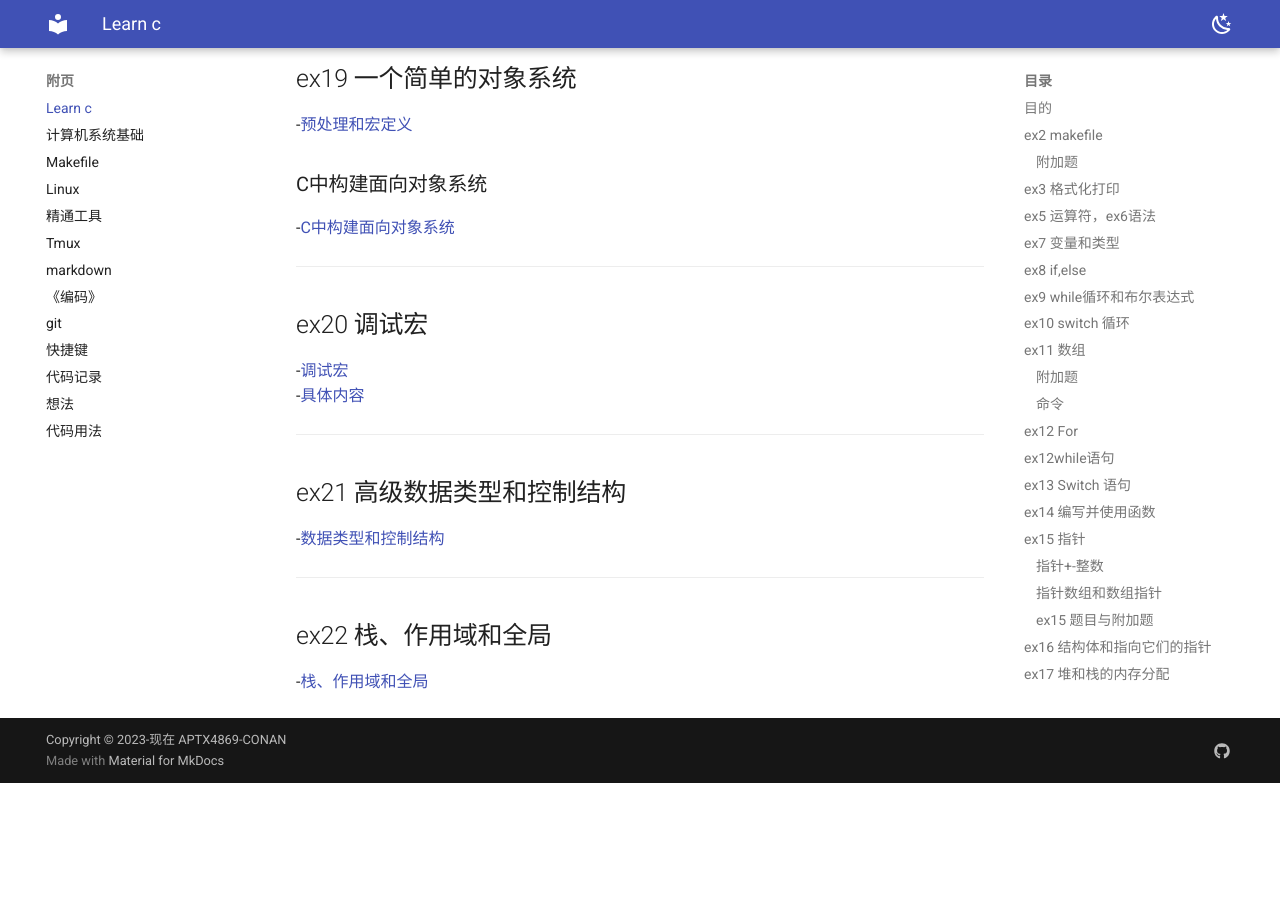
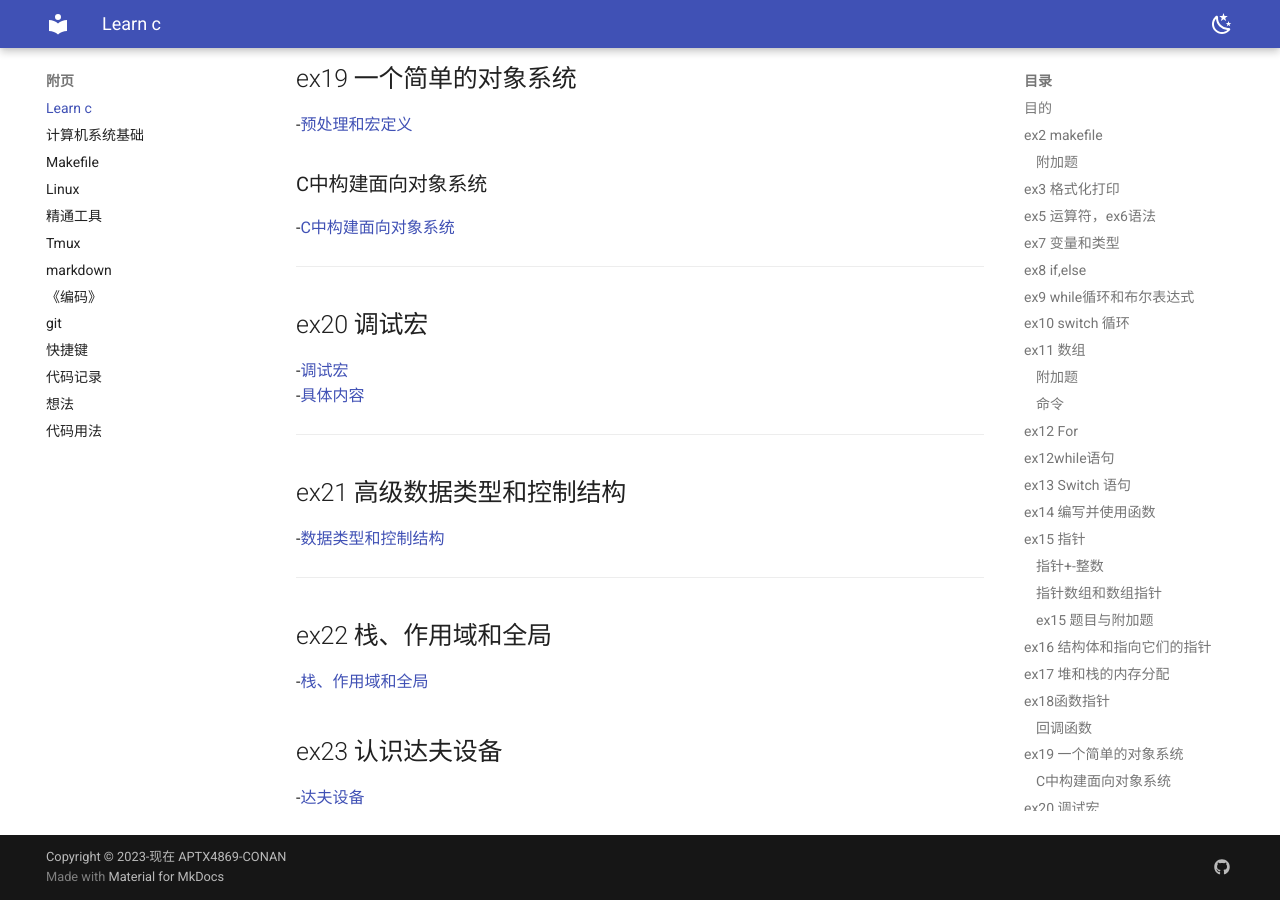
Before and after one commit to APTX4869-CONAN/zzp-blog, an MkDocs documentation site: the page built from docs/appendix/c.md, in a window 1280 px wide and 900 px high, scrolled down 10195 px. Built offline with MkDocs 1.6.1 and Material for MkDocs 9.7.7, drawn with Linux system fonts in a browser that asks for light colours; before the commit the page ends 10978 px from its top, so only the background shows below that.

Commit message:
2023-12-22_15:45:25 update

```diff
--- a/docs/appendix/c.md
+++ b/docs/appendix/c.md
@@ -270,5 +270,9 @@ int (*compare_cb)(int a, int b)
 
 
 ***
+
 ## ex22 栈、作用域和全局
 -[栈、作用域和全局](https://aptx4869-conan.github.io/zzp-blog/sundries/19/)
+
+## ex23 认识达夫设备
+-[达夫设备](https://aptx4869-conan.github.io/zzp-blog/sundries/21/)
--- a/mkdocs.yml
+++ b/mkdocs.yml
@@ -93,6 +93,7 @@ nav:
       - ex21: sundries/18.md
       - ex22: sundries/19.md
       - 具体调试: sundries/20.md
+      - 达夫设备: sundries/21.md
 plugins:
   - mermaid2:
       arguments:
```
Also changed, not shown: docs/sundries/21.md (added, +2 -0 lines), docs/sundries/11.md (line endings or trailing spaces), docs/sundries/22.md (added), 1 other file.
